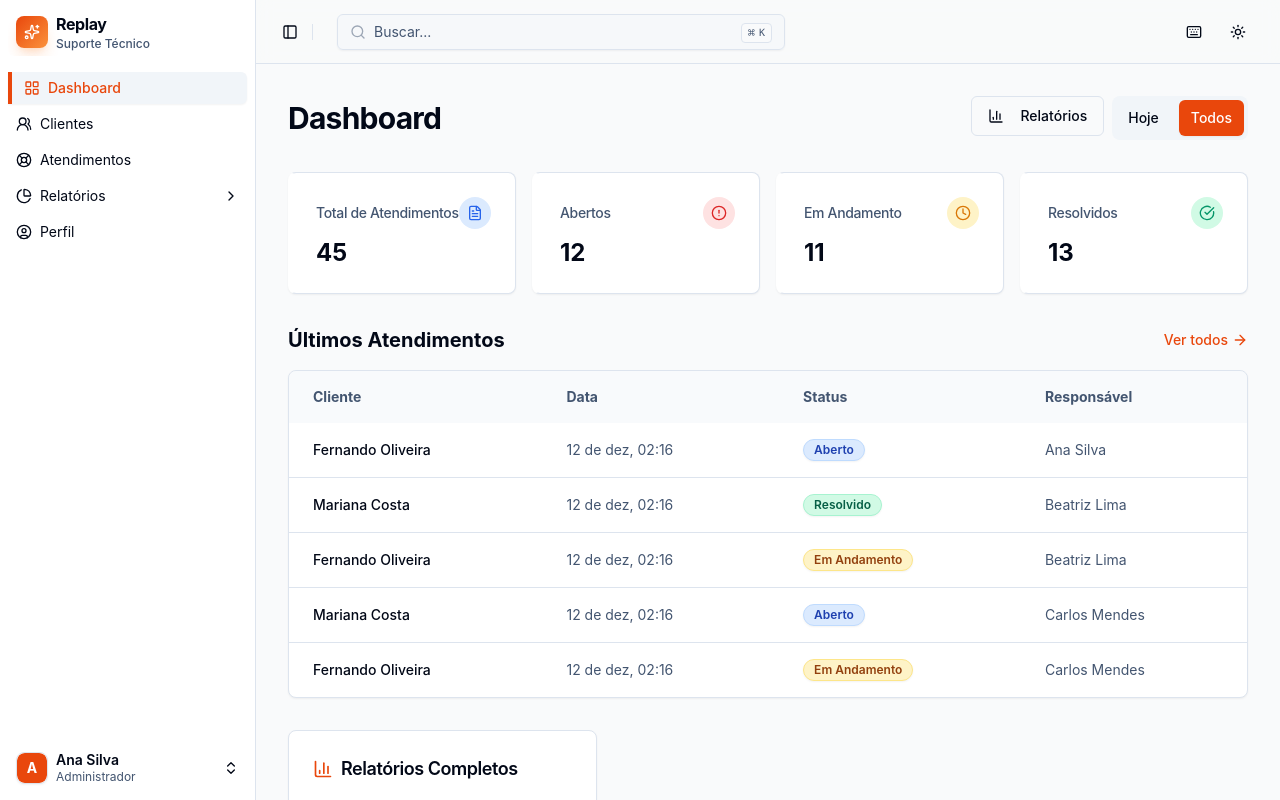
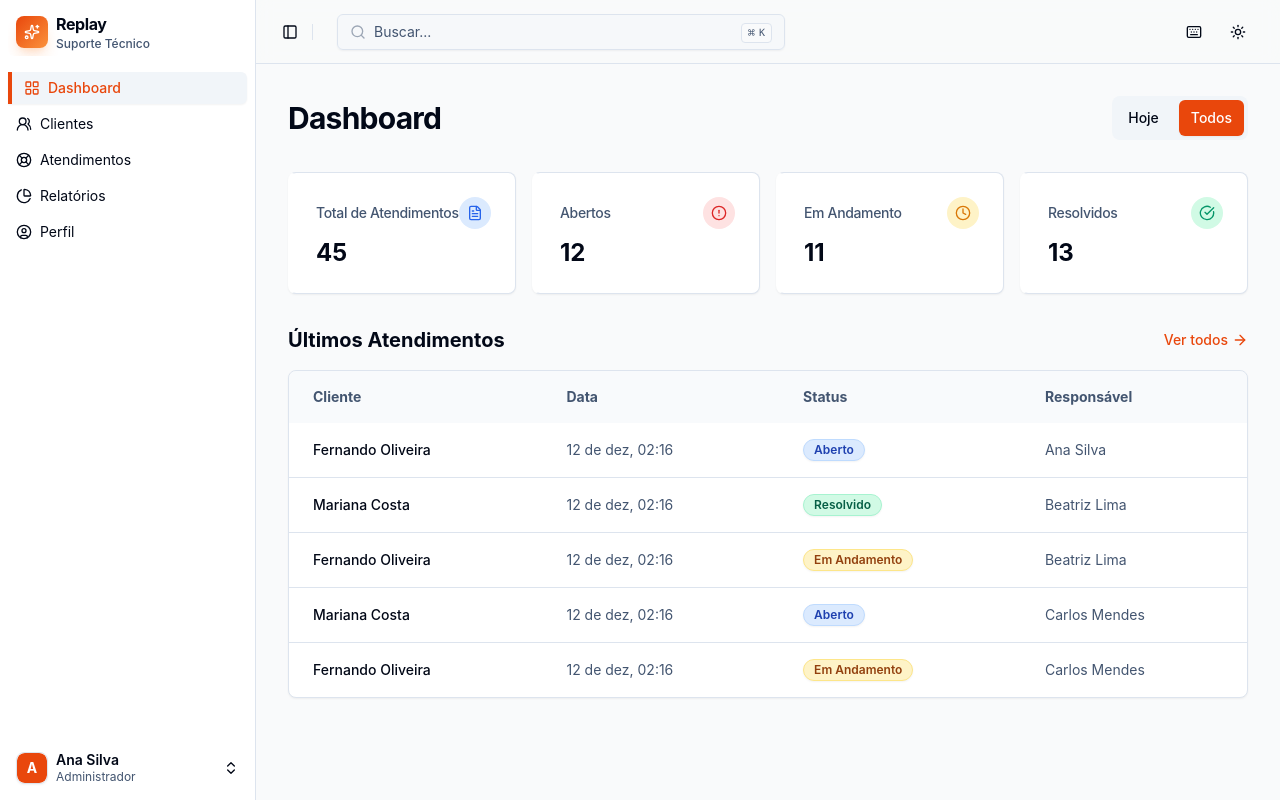
Before and after one commit to allantomazela/replay-suporte, a React (Vite) app: page /login in a window 1280 px wide. Both pictures are taken after typing "name@example.com", "Sample123" into the empty fields and a click on the button "Entrar". Shown: the top 800 px of the page. Built offline with nearby package versions, Linux system fonts and the light colour scheme.

Commit message:
Refactor: Move reports to side navigation

```diff
--- a/src/lib/nav-config.ts
+++ b/src/lib/nav-config.ts
@@ -50,7 +50,6 @@ export const NAV_CONFIG: Record<NavItemId, NavItemConfig> = {
     label: 'Relatórios',
     path: '/reports',
     icon: ChartPie,
-    children: ['reports-overview', 'reports-performance'],
   },
   'reports-overview': {
     id: 'reports-overview',
--- a/src/pages/Dashboard.tsx
+++ b/src/pages/Dashboard.tsx
@@ -2,14 +2,13 @@ import { useAppContext } from '@/context/AppContext'
 import { Card, CardContent, CardHeader, CardTitle } from '@/components/ui/card'
 import { TicketStatusBadge } from '@/components/tickets/TicketStatusBadge'
 import { Button } from '@/components/ui/button'
-import { Link, useNavigate } from 'react-router-dom'
+import { Link } from 'react-router-dom'
 import {
   FileText,
   Clock,
   CheckCircle,
   AlertCircle,
   ArrowRight,
-  BarChart3,
 } from 'lucide-react'
 import { format } from 'date-fns'
 import { ptBR } from 'date-fns/locale'
@@ -21,7 +20,6 @@ export default function Dashboard() {
   const [filter, setFilter] = useState<'all' | 'today' | 'week'>('all')
   const [filteredTickets, setFilteredTickets] = useState(tickets)
   const [isLoading, setIsLoading] = useState(false)
-  const navigate = useNavigate()
 
   // Metrics
   const totalTickets = tickets.length
@@ -83,14 +81,6 @@ export default function Dashboard() {
           Dashboard
         </h1>
         <div className="flex flex-wrap gap-2">
-          <Button
-            variant="outline"
-            className="hidden md:flex"
-            onClick={() => navigate('/reports')}
-          >
-            <BarChart3 className="mr-2 h-4 w-4" />
-            Relatórios
-          </Button>
           <div className="flex gap-2 bg-muted p-1 rounded-lg">
             <Button
               variant={filter === 'today' ? 'default' : 'ghost'}
@@ -218,31 +208,6 @@ export default function Dashboard() {
           </CardContent>
         </Card>
       </div>
-
-      {/* Quick Actions / Access to Reports */}
-      <div className="grid grid-cols-1 md:grid-cols-2 lg:grid-cols-3 gap-4">
-        <Card className="hover:border-primary/50 transition-colors">
-          <CardHeader>
-            <CardTitle className="text-lg flex items-center gap-2">
-              <BarChart3 className="h-5 w-5 text-primary" />
-              Relatórios Completos
-            </CardTitle>
-          </CardHeader>
-          <CardContent>
-            <p className="text-muted-foreground text-sm mb-4">
-              Acesse indicadores detalhados, tendências de volume e problemas
-              recorrentes.
-            </p>
-            <Button
-              className="w-full"
-              variant="secondary"
-              onClick={() => navigate('/reports')}
-            >
-              Acessar Relatórios
-            </Button>
-          </CardContent>
-        </Card>
-      </div>
     </div>
   )
 }
```
